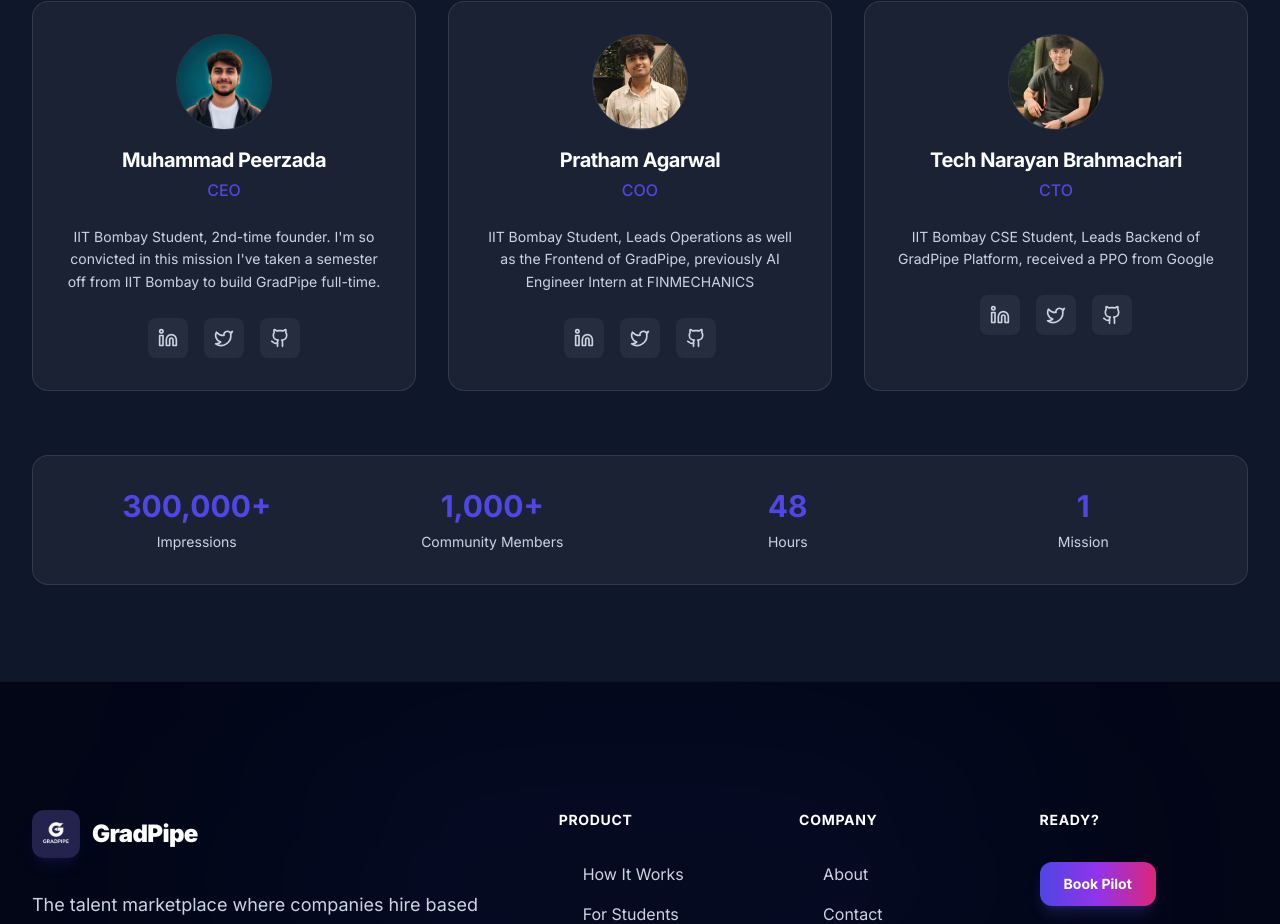
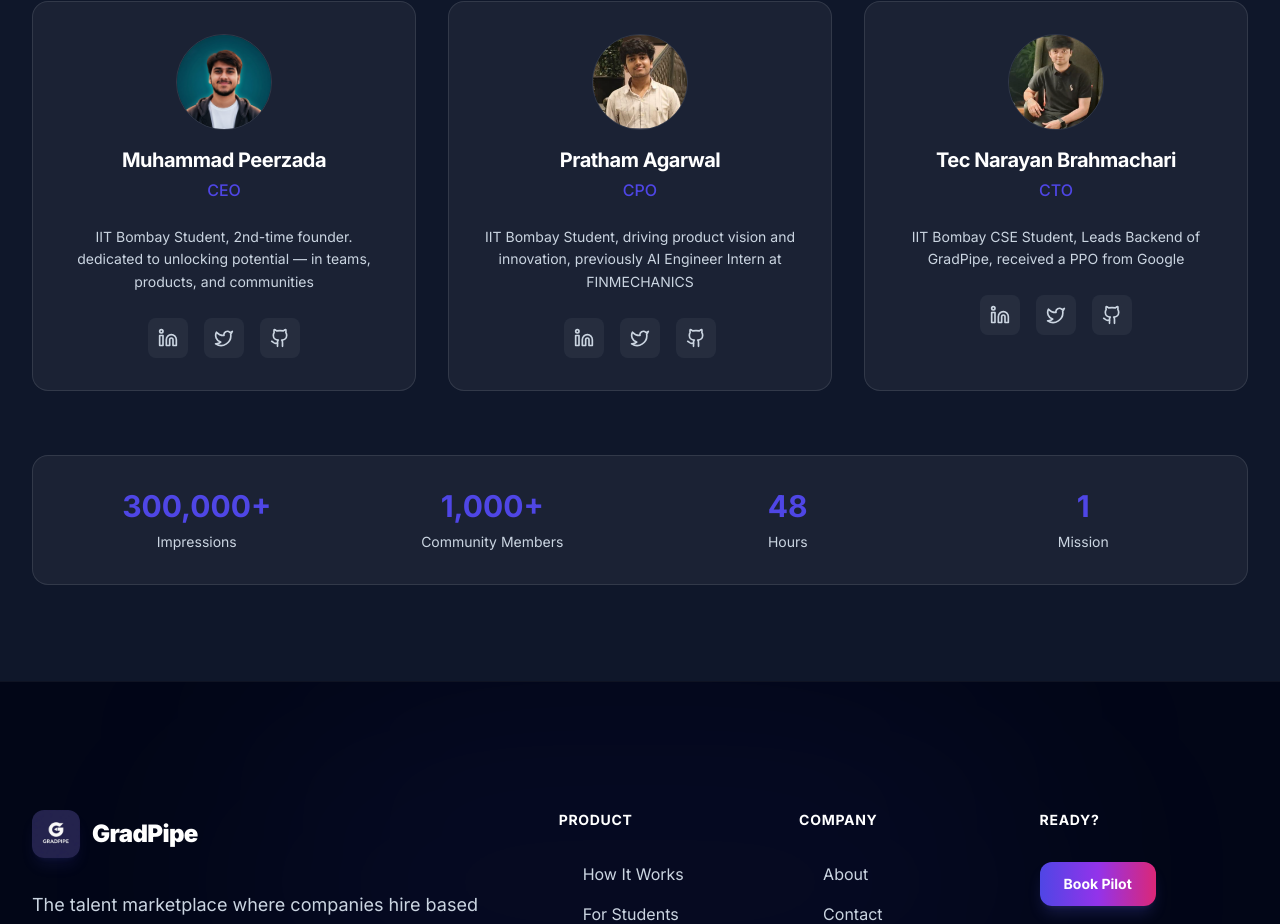
Before and after one commit to GradPipeOrg/gradpipe-landing, a Next.js app: page / in a window 1280 px wide. Shown: the part 5931-6855 px from the top of the page. Built offline with nearby package versions, Linux system fonts and the light colour scheme.

Commit message:
fixed the team section

```diff
--- a/components/TeamSection.tsx
+++ b/components/TeamSection.tsx
@@ -44,7 +44,7 @@
       name: 'Muhammad Peerzada',
       role: 'CEO',
       imageSrc: '/muhammad.jpg',
-      bio: "IIT Bombay Student, 2nd-time founder. I'm so convicted in this mission I've taken a semester off from IIT Bombay to build GradPipe full-time.",
+      bio: "IIT Bombay Student, 2nd-time founder. dedicated to unlocking potential — in teams, products, and communities",
       linkedin: 'https://www.linkedin.com/in/muhammad-peerzada-b740a4284/',
       twitter: 'https://x.com/Pz_Muhammad',
       github: '#',
@@ -52,19 +52,19 @@
     },
     {
       name: 'Pratham Agarwal',
-      role: 'COO',
+      role: 'CPO',
       imageSrc: '/Pratham_Agarwal.png',
-      bio: 'IIT Bombay Student, Leads Operations as well as the Frontend of GradPipe, previously AI Engineer Intern at FINMECHANICS',
+      bio: 'IIT Bombay Student, driving product vision and innovation, previously AI Engineer Intern at FINMECHANICS',
       linkedin: 'https://www.linkedin.com/in/pratham-agarwal-a15b9b256/',
       twitter: '#',
       github: '#',
       alumniOf: 'Indian Institute of Technology Bombay'
     },
     {
-      name: 'Tech Narayan Brahmachari',
+      name: 'Tec Narayan Brahmachari',
       role: 'CTO',
       imageSrc: '/Tech_Narayan_Brahmachari.png',
-      bio: 'IIT Bombay CSE Student, Leads Backend of GradPipe Platform, received a PPO from Google',
+      bio: 'IIT Bombay CSE Student, Leads Backend of GradPipe, received a PPO from Google',
       linkedin: 'https://linkedin.com/in/tec-narayan-brahmachari-316823252',
       twitter: '#',
       github: '#',
```
